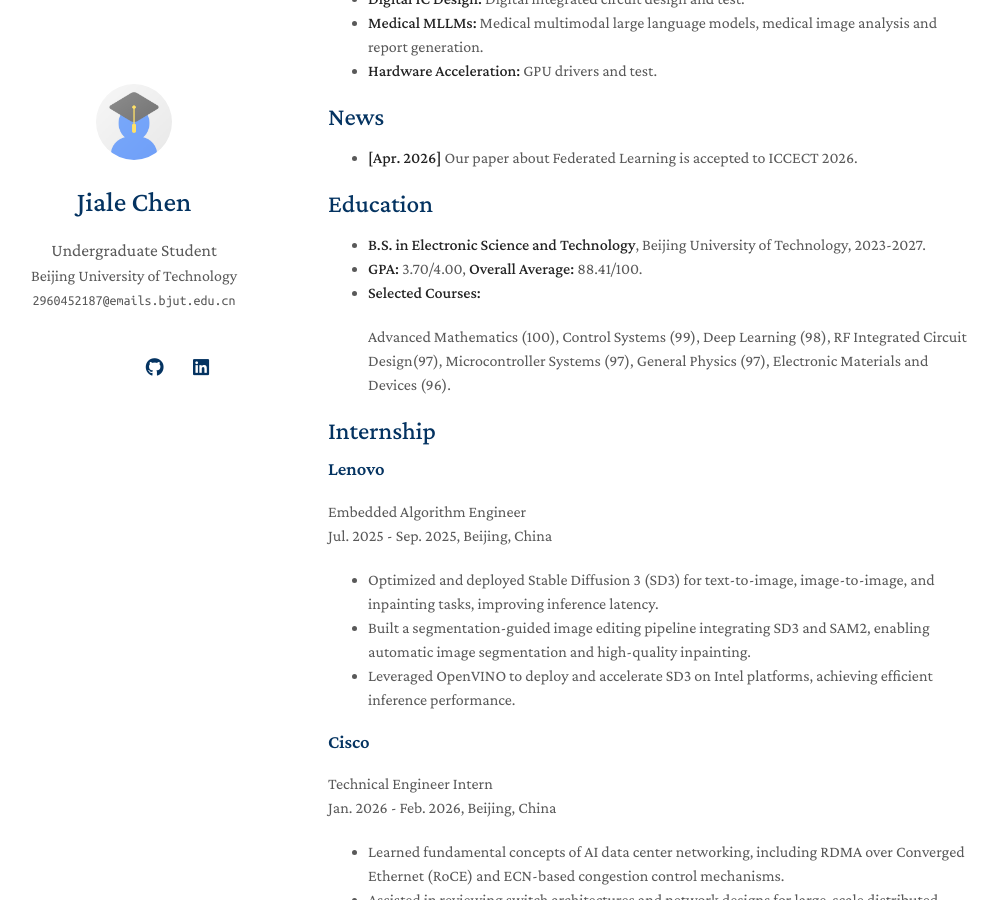
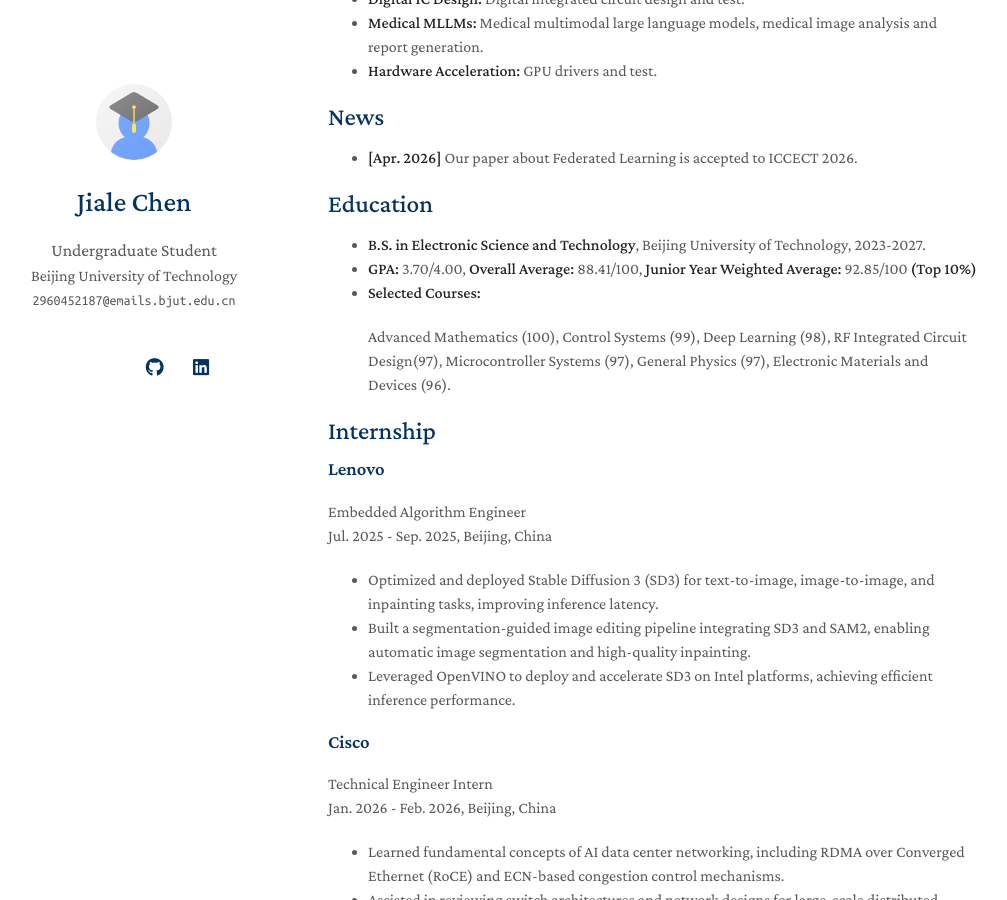
Before and after one commit to Chenjl13/Chenjl13.github.io, a Jekyll site: the page built from index.md, in a window 1280 px wide and 900 px high, scrolled down 300 px. Shown: the whole window, without its empty margins (142-1149 px from the left). Built offline with Jekyll 4.4.1, drawn with Linux system fonts in a browser that asks for light colours; a style sheet for code colours, icons or effects is not loaded; our own code applies the rules of GitHub Pages for plain Markdown files.

Commit message:
Update index.md

```diff
--- a/index.md
+++ b/index.md
@@ -21,7 +21,7 @@ Currently, I am serving as a research intern at Shanghai Jiao Tong University, u
 ## Education
 
 - **B.S. in Electronic Science and Technology**, Beijing University of Technology, 2023-2027.
-- **GPA:** 3.70/4.00, **Overall Average:** 88.41/100.
+- **GPA:** 3.70/4.00, **Overall Average:** 88.41/100, **Junior Year Weighted Average:** 92.85/100 **(Top 10%)**
 - **Selected Courses:**
 
   Advanced Mathematics (100), Control Systems (99), Deep Learning (98), RF Integrated Circuit Design(97), Microcontroller Systems (97), General Physics (97), Electronic Materials and Devices (96).
```
